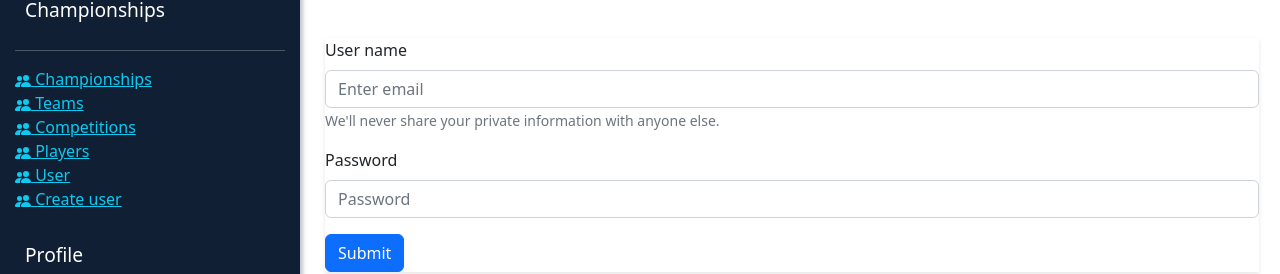
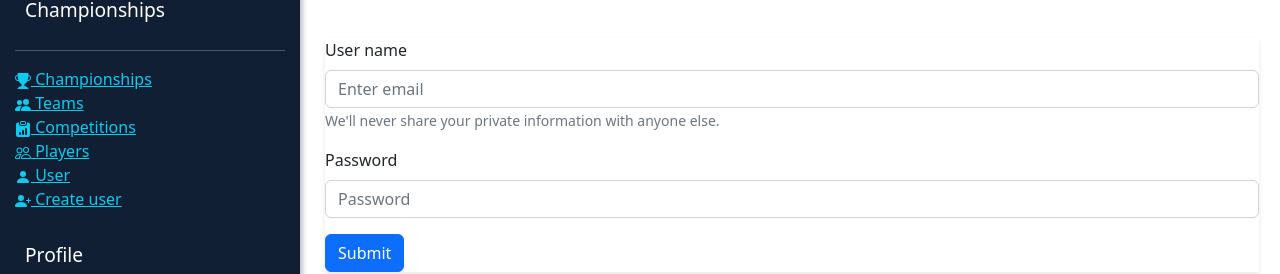
Before and after one commit to ChrisMota7/webs-project, a React (Create React App) app: page / in a window 1280 px wide. Shown: the part 122-396 px from the top of the page. Built offline with nearby package versions, Linux system fonts and the light colour scheme.

Commit message:
Add icons

```diff
--- a/src/app/Competitions/Competitions.jsx
+++ b/src/app/Competitions/Competitions.jsx
@@ -4,7 +4,7 @@ import './Competitions.css'
 import Categories1 from "../../json/Competition1.json"
 import Categories2 from "../../json/Competition2.json"
 import Categories3 from "../../json/Competition3.json"
-import GenericTable from "../commonComponents/GenericTable/GenericTable"
+import GenericTableAdmin from "../commonComponents/GenericTableAdmin/GenericTableAdmin"
 
 const Competitions = () => {
     const columnName = ["TeamOne"]
--- a/src/app/commonComponents/Layouts/SignedInLinks.jsx
+++ b/src/app/commonComponents/Layouts/SignedInLinks.jsx
@@ -2,6 +2,11 @@ import React from 'react'
 import './Layouts.css'
 import 'bootstrap/dist/css/bootstrap.min.css';
 import { PeopleFill } from "react-bootstrap-icons";
+import { People } from "react-bootstrap-icons";
+import { TrophyFill } from "react-bootstrap-icons";
+import { PersonFill } from "react-bootstrap-icons";
+import { PersonPlusFill } from "react-bootstrap-icons";
+import { ClipboardDataFill } from "react-bootstrap-icons";
 import { GearFill } from "react-bootstrap-icons";
 import { StopwatchFill } from "react-bootstrap-icons";
 import { NavLink } from 'react-router-dom';
@@ -14,12 +19,12 @@ const SignedInLinks = () => {
                     <label className='label'>Championships </label>
                     <hr />
                     <div className='navLinks'>
-                        <NavLink to='/championships' className='navs' ><PeopleFill /> Championships</NavLink>
+                        <NavLink to='/championships' className='navs' ><TrophyFill /> Championships</NavLink>
                         <NavLink to='/teams' className='navs' ><PeopleFill /> Teams</NavLink>
-                        <NavLink to='/competitions' className='navs' ><PeopleFill /> Competitions</NavLink>
-                        <NavLink to='/' className='navs' ><PeopleFill /> Players</NavLink>
-                        <NavLink to='/users' className='navs' ><PeopleFill /> User</NavLink>
-                        <NavLink to='/create-user' className='navs' ><PeopleFill /> Create user</NavLink>
+                        <NavLink to='/competitions' className='navs' ><ClipboardDataFill /> Competitions</NavLink>
+                        <NavLink to='/' className='navs' ><People /> Players</NavLink>
+                        <NavLink to='/users' className='navs' ><PersonFill /> User</NavLink>
+                        <NavLink to='/create-user' className='navs' ><PersonPlusFill /> Create user</NavLink>
                     </div>
                 </div>
 
```
